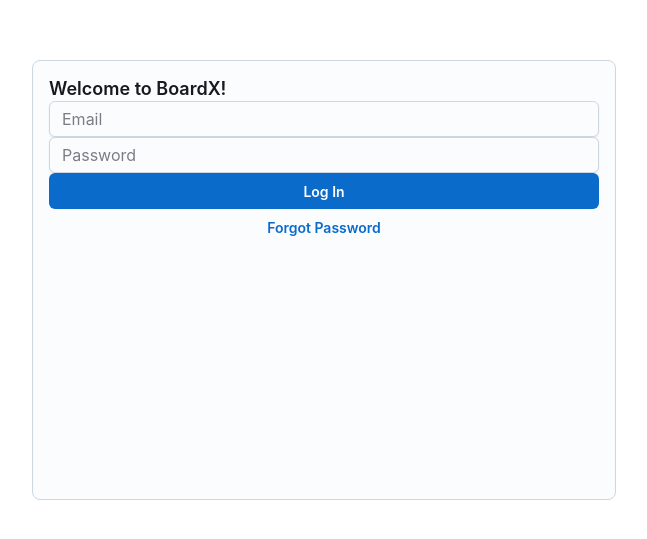
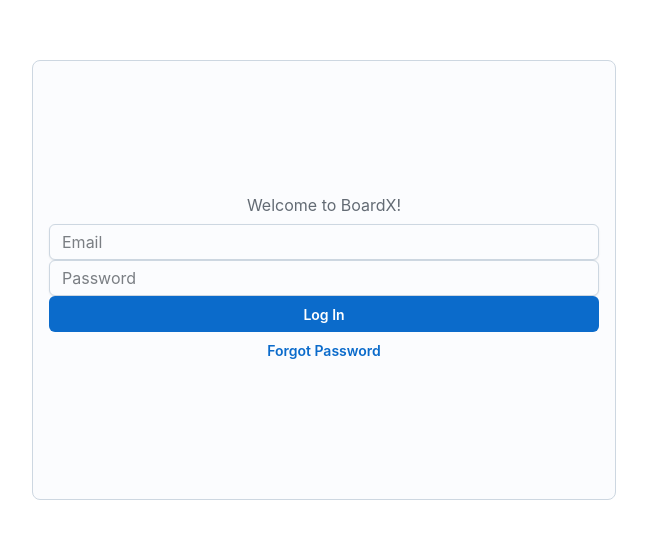
Before and after one commit to NammariD/design5, a React (Create React App) app: page / in a window 1280 px wide. Shown: the part 143-682 px from the top of the page, without its empty margins (316-963 px from the left). Built offline with nearby package versions, Linux system fonts and the light colour scheme.

Commit message:
Update Demo.tsx

```diff
--- a/src/Demo.tsx
+++ b/src/Demo.tsx
@@ -7,24 +7,16 @@ import AspectRatio from '@mui/joy/AspectRatio';
 import LogInButton from './components/LogInButton';
 import ForgotPassword from './components/ForgotPassword';
 
-
-
-
-
-
-
 export default function SignInSheet() {
   return (
-   <div style={{ display: 'flex', justifyContent: 'center', alignItems: 'center', minHeight: '100vh', padding: '15px' }}>
-      <Card sx={{ width: 550, height: 406 }}>
-        <div>
-          <Typography level="title-lg">Welcome to BoardX!</Typography>
-          <Email/>
-          <Password/>
-          <LogInButton/>
-          <ForgotPassword/>
-
-
+    <div style={{ display: 'flex', justifyContent: 'center', alignItems: 'center', minHeight: '100vh', padding: '15px' }}>
+      <Card sx={{ width: 550, height: 406, display: 'flex', flexDirection: 'column', alignItems: 'center', justifyContent: 'center' }}>
+        <div style={{ width: '100%', textAlign: 'center' }}>
+          <Typography variant="h4" gutterBottom>Welcome to BoardX!</Typography>
+          <Email />
+          <Password />
+          <LogInButton />
+          <ForgotPassword />
         </div>
       </Card>
     </div>
```
